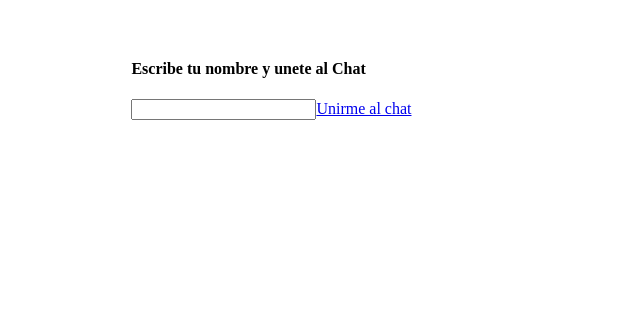
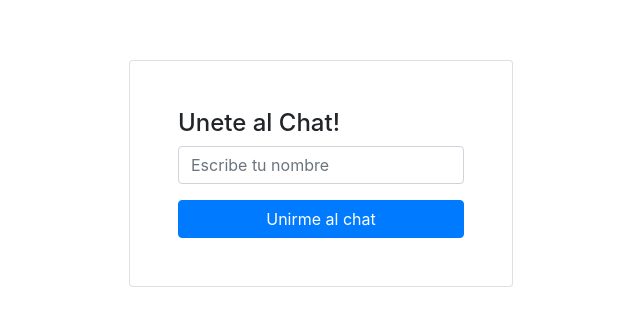
Before and after one commit to pipe473/Angular__WebSocket__Node_CHAT, an Angular app in the folder client/: page / in a window 1280 px wide. Shown: the part 110-436 px from the top of the page, without its empty margins (319-959 px from the left). Built offline with nearby package versions, Linux system fonts and the light colour scheme.

Commit message:
Componente de chat hecho y funcionando utilizando los estilos de chat

```diff
--- a/client/angular.json
+++ b/client/angular.json
@@ -24,7 +24,8 @@
               "src/assets"
             ],
             "styles": [
-              "src/styles.css"
+              "src/styles.css",
+              "src/styles.css","node_modules/bootstrap/dist/css/bootstrap.min.css"
             ],
             "scripts": []
           },
--- a/client/src/app/components/home/home.component.html
+++ b/client/src/app/components/home/home.component.html
@@ -1,8 +1,19 @@
-<div style="width: 30%; margin: auto; margin-top: 170px;">
-    <div class="card p-5">
-        <h4>Escribe tu nombre y unete al Chat</h4>
-        <input type="text" class="form-control" [(ngModel)]="User.name">
+<!DOCTYPE html>
+<html lang="en">
+<head>
+    <meta charset="UTF-8">
+    <meta name="viewport" content="width=device-width, initial-scale=1.0">
+    <link rel="stylesheet" href="https://cdn.jsdelivr.net/npm/bootstrap@4.5.3/dist/css/bootstrap.min.css" integrity="sha384-TX8t27EcRE3e/ihU7zmQxVncDAy5uIKz4rEkgIXeMed4M0jlfIDPvg6uqKI2xXr2" crossorigin="anonymous">
+    <script src="https://cdn.jsdelivr.net/npm/bootstrap@4.5.3/dist/js/bootstrap.bundle.min.js" integrity="sha384-ho+j7jyWK8fNQe+A12Hb8AhRq26LrZ/JpcUGGOn+Y7RsweNrtN/tE3MoK7ZeZDyx" crossorigin="anonymous"></script>
+</head>
+<body>
+    <div style="width: 30%; margin: auto; margin-top: 170px;">
+        <div class="card p-5">
+            <h4>Unete al Chat!</h4>
+            <input type="text" class="form-control"  placeholder="Escribe tu nombre" [(ngModel)]="User.name">
 
-        <a href="" class="btn btn-primary btn-block mt-3" [routerLink]="['/chat', User.name]">Unirme al chat</a>
+            <a href="" class="btn btn-primary btn-block mt-3" [routerLink]="['/chat', User.name]">Unirme al chat</a>
+        </div>
     </div>
-</div>
+</body>
+</html>
```
